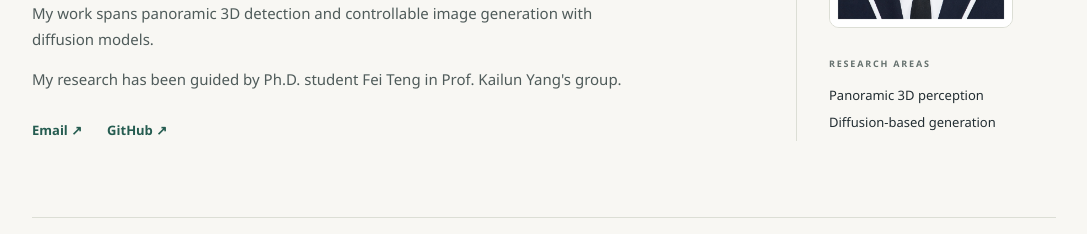
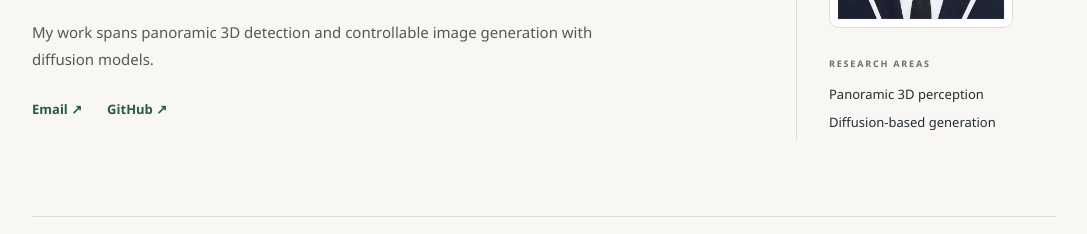
Before and after one commit to Rts-Wu/Rts-Wu.github.io, a plain HTML site: page index.html in a window 1280 px wide. Shown: the part 401-635 px from the top of the page, without its empty margins (96-1183 px from the left). Drawn offline with Linux system fonts and the light colour scheme.

Commit message:
Remove research guidance statement from introduction

```diff
--- a/index.html
+++ b/index.html
@@ -26,7 +26,6 @@
         <h1 id="name"><span>Runtong Wu</span><span class="name-cn" lang="zh-Hans">吴润桐</span></h1>
         <p class="lead">Visual perception &amp;<br>generative modeling.</p>
         <p class="bio">My work spans panoramic 3D detection and controllable image generation with diffusion models.</p>
-        <p class="bio">My research has been guided by Ph.D. student Fei Teng in Prof. Kailun Yang's group.</p>
         <div class="profile-links">
           <a href="mailto:wuruntong74@gmail.com">Email ↗</a>
           <a href="https://github.com/Rts-Wu">GitHub ↗</a>
```
